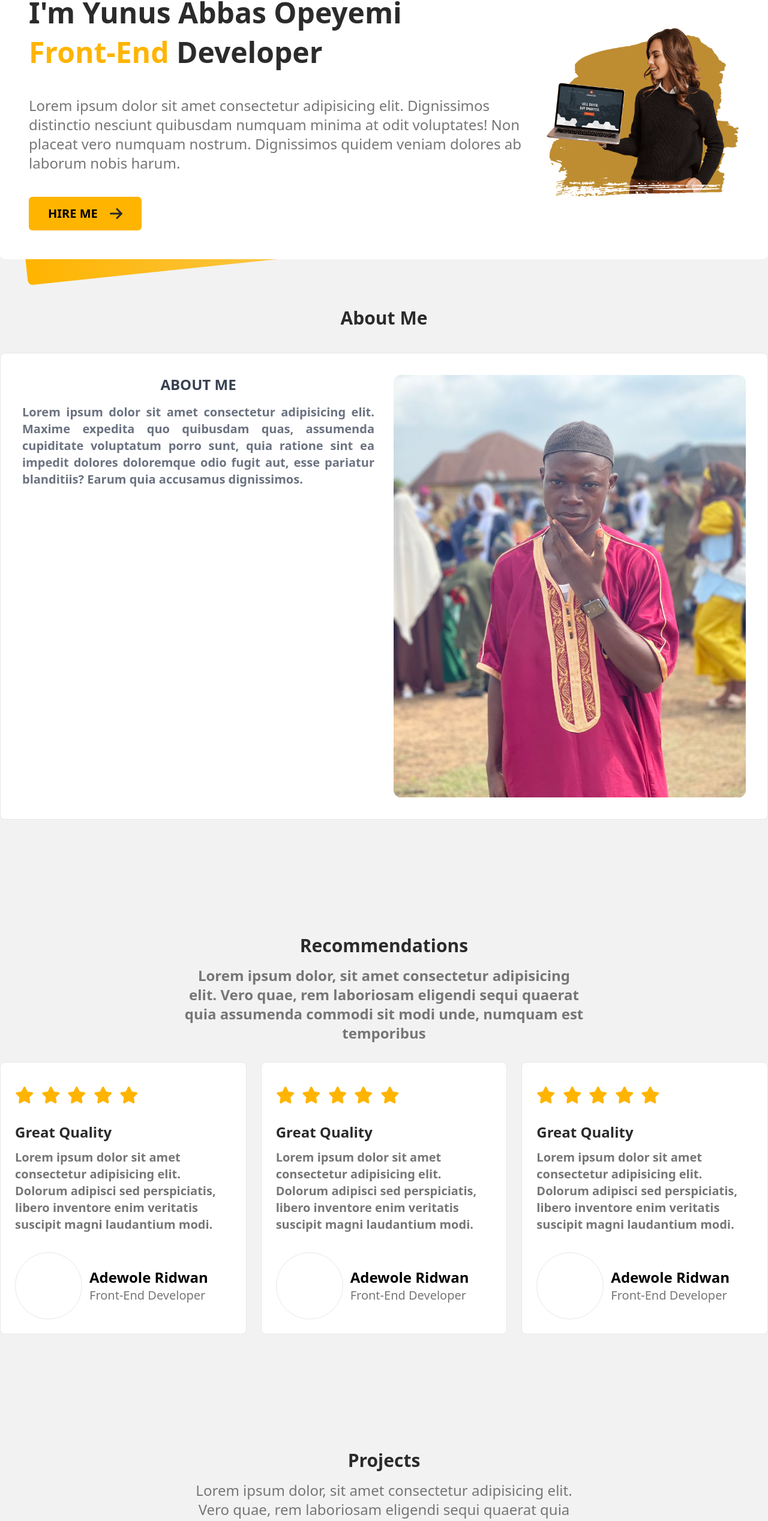
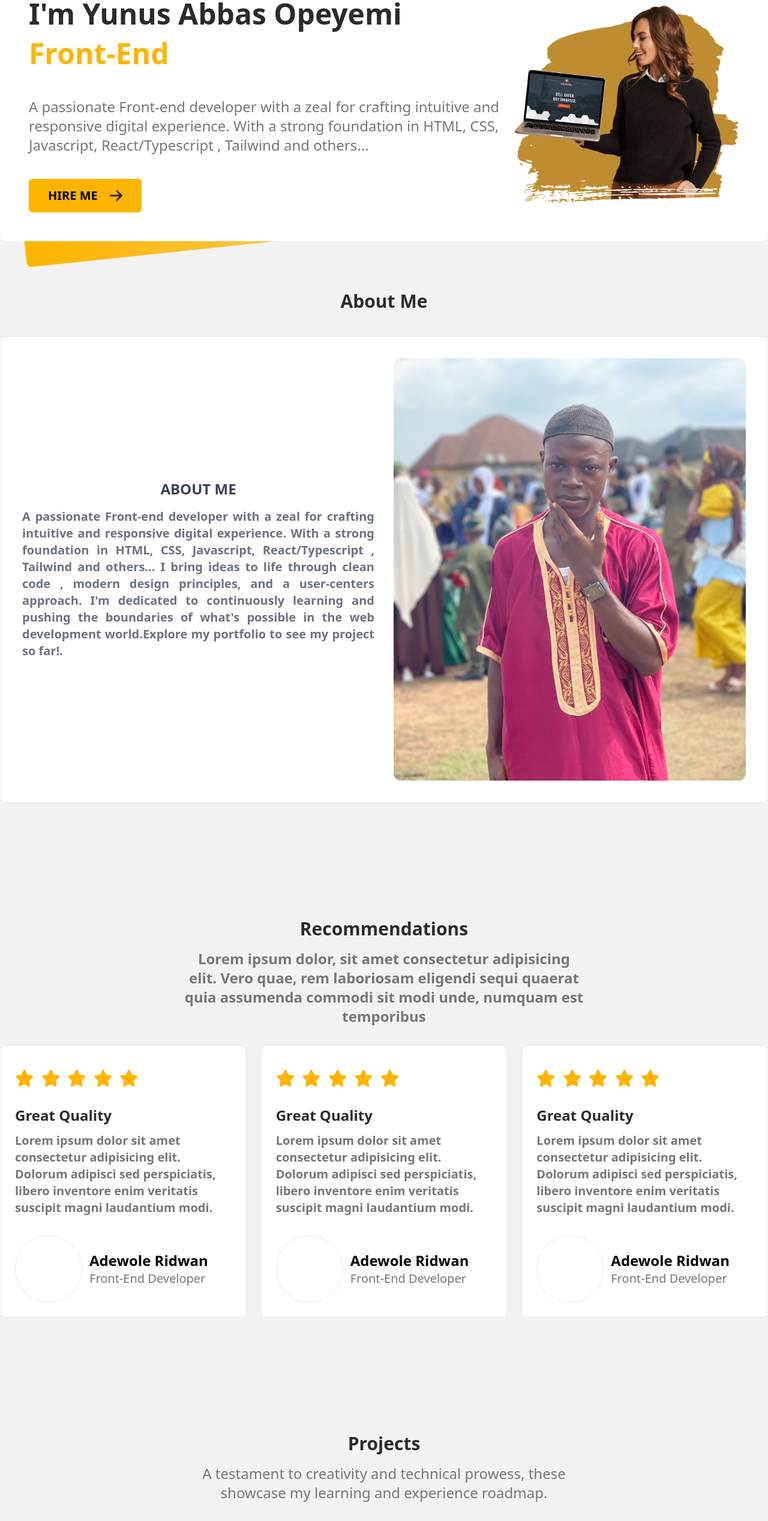
Before and after one commit to springboot20/my-portfolio, a React (Vite) app: page / in a window 1280 px wide. Shown: the part 204-2739 px from the top of the page at 60% size. Built offline with nearby package versions, Linux system fonts and the light colour scheme.

Commit message:
typewriter effect added

```diff
--- a/src/components/About.tsx
+++ b/src/components/About.tsx
@@ -1,39 +1,53 @@
-import ProfileImage from '../assets/my-pics.jpg';
-import { scrollReveal } from '../utils/scrollreveal.config';
-import { useEffect } from 'react';
+import ProfileImage from '../assets/my-pics.jpg'
+import { scrollReveal } from '../utils/scrollreveal.config'
+import { useEffect } from 'react'
 
 export const About = () => {
   useEffect(() => {
-    scrollReveal.reveal('#profile-image', { delay: 250 });
-    scrollReveal.reveal('#about-title', { delay: 300 });
-    scrollReveal.reveal('#about-description', { delay: 350 });
-  });
+    scrollReveal.reveal('#profile-image', { delay: 250 })
+    scrollReveal.reveal('#about-title', { delay: 300 })
+    scrollReveal.reveal('#about-description', { delay: 350 })
+  })
 
   return (
-    <section className='pt-20 pb-28 px-6 lg:px-0'>
-      <div className='mx-auto max-w-8xl'>
-        <h1 className='text-port-black text-3xl font-bold capitalize text-center mb-10'>
+    <section className="pt-20 pb-28 px-6 lg:px-0">
+      <div className="mx-auto max-w-8xl">
+        <h1 className="text-port-black text-3xl font-bold capitalize text-center mb-10">
           about me
         </h1>
 
-        <div className='bg-white rounded-lg border grid sm:grid-cols-1 md:grid-cols-2 p-9 gap-8'>
-          <div className='space-y-4 h-full'>
+        <div className="bg-white rounded-lg border grid sm:grid-cols-1 md:grid-cols-2 p-9 gap-8">
+          <div className="space-y-4 h-full flex flex-col justify-center">
             <h3
-              className='text-2xl font-semibold text-gray-700 uppercase text-center'
-              id='about-title'>
+              className="text-2xl font-semibold text-gray-700 uppercase text-center"
+              id="about-title"
+            >
               about me
             </h3>
-            <p className='text-gray-500 text-xl font-semibold text-justify' id='about-description'>
-              Lorem ipsum dolor sit amet consectetur adipisicing elit. Maxime expedita quo quibusdam
-              quas, assumenda cupiditate voluptatum porro sunt, quia ratione sint ea impedit dolores
-              doloremque odio fugit aut, esse pariatur blanditiis? Earum quia accusamus dignissimos.
+            <p
+              className="text-gray-500 text-xl font-semibold text-justify"
+              id="about-description"
+            >
+              A passionate Front-end developer with a zeal for crafting
+              intuitive and responsive digital experience. With a strong
+              foundation in HTML, CSS, Javascript, React/Typescript , Tailwind
+              and others... I bring ideas to life through clean code , modern
+              design principles, and a user-centers approach. I'm dedicated to
+              continuously learning and pushing the boundaries of what's
+              possible in the web development world.Explore my portfolio to see
+              my project so far!.
             </p>
           </div>
-          <div className='rounded-xl relative  w-full overflow-hidden h-[44rem]'>
-            <img src={ProfileImage} alt='' id='profile-image' className="absolute" />
+          <div className="rounded-xl relative  w-full overflow-hidden h-[44rem]">
+            <img
+              src={ProfileImage}
+              alt=""
+              id="profile-image"
+              className="absolute"
+            />
           </div>
         </div>
       </div>
     </section>
-  );
-};
+  )
+}
--- a/src/components/Hero.tsx
+++ b/src/components/Hero.tsx
@@ -1,55 +1,75 @@
-import { faArrowRight } from '@fortawesome/free-solid-svg-icons';
-import { FontAwesomeIcon } from '@fortawesome/react-fontawesome';
-import { Disclosure } from '@headlessui/react';
-import { Link } from 'react-router-dom';
-import ProfileImage from '../assets/img-03.png';
-import { scrollReveal } from '../utils/scrollreveal.config';
-import { useEffect } from 'react';
+import { faArrowRight } from '@fortawesome/free-solid-svg-icons'
+import { FontAwesomeIcon } from '@fortawesome/react-fontawesome'
+import { Disclosure } from '@headlessui/react'
+import { Link } from 'react-router-dom'
+import ProfileImage from '../assets/img-03.png'
+import { scrollReveal } from '../utils/scrollreveal.config'
+import { useEffect } from 'react'
+import { useTypeWriter } from '../hooks/useTypeWriter'
 
 export const HeroSection = () => {
   useEffect(() => {
-    scrollReveal.reveal('#developer-name', { delay: 250 });
-    scrollReveal.reveal('#developer-description', { delay: 300 });
-    scrollReveal.reveal('#developer-img', { delay: 400 });
-    scrollReveal.reveal('#hire-button', { delay: 400 });
-  });
+    scrollReveal.reveal('#developer-name', { delay: 250 })
+    scrollReveal.reveal('#developer-description', { delay: 300 })
+    scrollReveal.reveal('#developer-img', { delay: 400 })
+    scrollReveal.reveal('#hire-button', { delay: 400 })
+  })
+
+  const { textToDisplay } = useTypeWriter()
+
+  console.log(textToDisplay)
 
   return (
-    <Disclosure as='section' id='home' className='flex justify-center items-center lg:min-h-[70vh] mt-12 px-8 lg:px-0'>
-      <div className='relative mt-24'>
-        <div className='absolute bg-gradient-to-r inset-5 z-0 from-port-yellow to-port-yellow/20 transform -skew-y-6 md:skew-y-0 md:-rotate-6 rounded-lg'></div>
-        <div className='relative z-10 max-w-9xl flex items-center justify-center flex-col md:flex-row bg-white p-12 rounded-lg'>
-          <div className='space-y-10'>
+    <Disclosure
+      as="section"
+      id="home"
+      className="flex justify-center items-center lg:min-h-[70vh] mt-12 px-8 lg:px-0"
+    >
+      <div className="relative mt-24">
+        <div className="absolute bg-gradient-to-r inset-5 z-0 from-port-yellow to-port-yellow/20 transform -skew-y-6 md:skew-y-0 md:-rotate-6 rounded-lg"></div>
+        <div className="relative z-10 max-w-9xl flex items-center justify-center flex-col md:flex-row bg-white p-12 rounded-lg">
+          <div className="space-y-10">
             <h1
-              className='text-5xl font-bold text-port-black capitalize leading-snug'
-              id='developer-name'>
+              className="text-5xl font-bold text-port-black capitalize leading-snug"
+              id="developer-name"
+            >
               i'm yunus abbas opeyemi <br />{' '}
-              <small className='text-port-yellow inline-block text-5xl'>front-end</small> developer
+              <small className="text-port-yellow inline-block text-5xl">
+                front-end
+              </small>{' '}
+              <span>{textToDisplay.current}</span>
             </h1>
 
-            <p className='text-2xl font-medium text-port-gray' id='developer-description'>
-              Lorem ipsum dolor sit amet consectetur adipisicing elit. Dignissimos distinctio
-              nesciunt quibusdam numquam minima at odit voluptates! Non placeat vero numquam
-              nostrum. Dignissimos quidem veniam dolores ab laborum nobis harum.
+            <p
+              className="text-2xl font-medium text-port-gray"
+              id="developer-description"
+            >
+              A passionate Front-end developer with a zeal for crafting
+              intuitive and responsive digital experience. With a strong
+              foundation in HTML, CSS, Javascript, React/Typescript , Tailwind
+              and others...
             </p>
 
-            <Link to='#' className='block' id='hire-button'>
-              <button className='text-xl font-semibold py-3.5 px-8 space-x-5 rounded-md bg-port-yellow flex items-center justify-center uppercase'>
+            <Link to="#" className="block" id="hire-button">
+              <button className="text-xl font-semibold py-3.5 px-8 space-x-5 rounded-md bg-port-yellow flex items-center justify-center uppercase">
                 <span>hire me</span>
-                <FontAwesomeIcon icon={faArrowRight} className='h-6 text-port-black' />
+                <FontAwesomeIcon
+                  icon={faArrowRight}
+                  className="h-6 text-port-black"
+                />
               </button>
             </Link>
           </div>
-          <div className=''>
+          <div className="">
             <img
               src={ProfileImage}
-              alt='profile avatar'
-              className='block h-full'
-              id='developer-img'
+              alt="profile avatar"
+              className="block h-full"
+              id="developer-img"
             />
           </div>
         </div>
       </div>
     </Disclosure>
-  );
-};
+  )
+}
--- a/src/components/Portfolio.tsx
+++ b/src/components/Portfolio.tsx
@@ -1,51 +1,58 @@
-import projectsData from '../data/data.json';
-import { FontAwesomeIcon } from '@fortawesome/react-fontawesome';
-import { faGithub } from '@fortawesome/free-brands-svg-icons';
-import { Link } from 'react-router-dom';
-import { faLink } from '@fortawesome/free-solid-svg-icons';
+import projectsData from '../data/data.json'
+import { FontAwesomeIcon } from '@fortawesome/react-fontawesome'
+import { faGithub } from '@fortawesome/free-brands-svg-icons'
+import { Link } from 'react-router-dom'
+import { faLink } from '@fortawesome/free-solid-svg-icons'
 
 export const Portfolio = () => {
-  const projects = projectsData;
+  const projects = projectsData
 
   return (
-    <section className='pt-20 pb-28 px-6 lg:px-0' id='projects'>
-      <div className='mx-auto max-w-8xl'>
-        <header className='text-center space-y-4'>
-          <h1 className='text-port-black text-3xl font-bold capitalize'>Projects</h1>
-          <p className='text-2xl font-medium  text-port-gray max-w-2xl mx-auto'>
-            Lorem ipsum dolor, sit amet consectetur adipisicing elit. Vero quae, rem laboriosam
-            eligendi sequi quaerat quia assumenda commodi sit modi unde, numquam est temporibus
+    <section className="pt-20 pb-28 px-6 lg:px-0" id="projects">
+      <div className="mx-auto max-w-8xl">
+        <header className="text-center space-y-4">
+          <h1 className="text-port-black text-3xl font-bold capitalize">
+            Projects
+          </h1>
+          <p className="text-2xl font-medium  text-port-gray max-w-2xl mx-auto">
+            A testament to creativity and technical prowess, these showcase my
+            learning and experience roadmap.
           </p>
         </header>
 
-        <div className='grid grid-cols-1 sm:grid-cols-2 lg:grid-cols-3 gap-6 mt-8'>
+        <div className="grid grid-cols-1 sm:grid-cols-2 lg:grid-cols-3 gap-6 mt-8">
           {projects.map((project) => {
             return (
               <div
-                className='group space-y-0  card overflow-hidden relative p-0 h-[20rem] w-full'
-                key={project.url}>
+                className="group space-y-0  card overflow-hidden relative p-0 h-[20rem] w-full"
+                key={project.url}
+              >
                 <header>
                   <img
                     src={project.image}
                     alt={project.alt}
-                    className='block absolute h-full w-full'
+                    className="block absolute h-full w-full"
                   />
                 </header>
 
-                <div className='group-hover:opacity-100 group-hover:scale-100 origin-top transition-all flex items-center justify-center space-x-8 scale-0  text-white  opacity-0 absolute top-0 left-0 right-0 bg-black/50 z-10 h-full'>
-                  <Link to={project['github-url']} target='_blank'>
-                    <FontAwesomeIcon icon={faGithub} className='h-10' />
+                <div className="group-hover:opacity-100 group-hover:scale-100 origin-top transition-all flex items-center justify-center space-x-8 scale-0  text-white  opacity-0 absolute top-0 left-0 right-0 bg-black/50 z-10 h-full">
+                  <Link to={project['github-url']} target="_blank">
+                    <FontAwesomeIcon icon={faGithub} className="h-10" />
                   </Link>
 
                   <Link to={project['url']}>
-                    <FontAwesomeIcon icon={faLink} className='h-10' target='_blank' />
+                    <FontAwesomeIcon
+                      icon={faLink}
+                      className="h-10"
+                      target="_blank"
+                    />
                   </Link>
                 </div>
               </div>
-            );
+            )
           })}
         </div>
       </div>
     </section>
-  );
-};
+  )
+}
--- /dev/null
+++ b/src/context/TypeWriterContext.tsx
@@ -0,0 +1,76 @@
+import React, {
+  useState,
+  useEffect,
+  useMemo,
+  createContext,
+  useRef,
+} from 'react'
+
+interface TypeWriterContext {
+  textToDisplay: React.MutableRefObject<string>
+}
+
+export const TypeWriterContext = createContext<TypeWriterContext>(
+  {} as TypeWriterContext,
+)
+
+export const TypeWriterProvider: React.FC<{ children: React.ReactNode }> = ({
+  children,
+}) => {
+  const [isDeleting, setIsDeleting] = useState<boolean>(false)
+  const textToDisplay = useRef('')
+  // eslint-disable-next-line prefer-const
+  const wait = 600
+
+  let currentWordIndex = 0
+
+  useEffect(() => {
+    const words = ['Developer', 'Designer']
+    let speed = 600
+
+    const type = () => {
+      const current = currentWordIndex % words.length
+      const fullText = words[current]
+
+      if (isDeleting) {
+        textToDisplay.current = fullText.substring(0, fullText.length - 1)
+      } else {
+        textToDisplay.current = fullText.substring(0, fullText.length + 1)
+      }
+
+      if (isDeleting) {
+        speed /= 2
+      }
+
+      if (!isDeleting && textToDisplay.current === fullText) {
+        speed = wait
+
+        setIsDeleting(true)
+      } else if (isDeleting && textToDisplay.current === '') {
+        setIsDeleting(false)
+
+        currentWordIndex++
+
+        speed = wait
+      }
+      setTimeout(() => type, speed)
+    }
+
+    type()
+  }, [currentWordIndex, isDeleting])
+
+  console.log(textToDisplay)
+
+  const values = useMemo(
+    () => ({
+      textToDisplay,
+    }),
+    [textToDisplay],
+  )
+
+  return (
+    <TypeWriterContext.Provider value={values}>
+      {children}
+    </TypeWriterContext.Provider>
+  )
+}
--- /dev/null
+++ b/src/hooks/useTypeWriter.tsx
@@ -0,0 +1,4 @@
+import { useContext } from 'react'
+import { TypeWriterContext } from '../context/TypeWriterContext'
+
+export const useTypeWriter = () => useContext(TypeWriterContext)
```
Also changed, not shown: src/main.tsx (+12 -9 lines), src/components/Footer.tsx (deleted).
